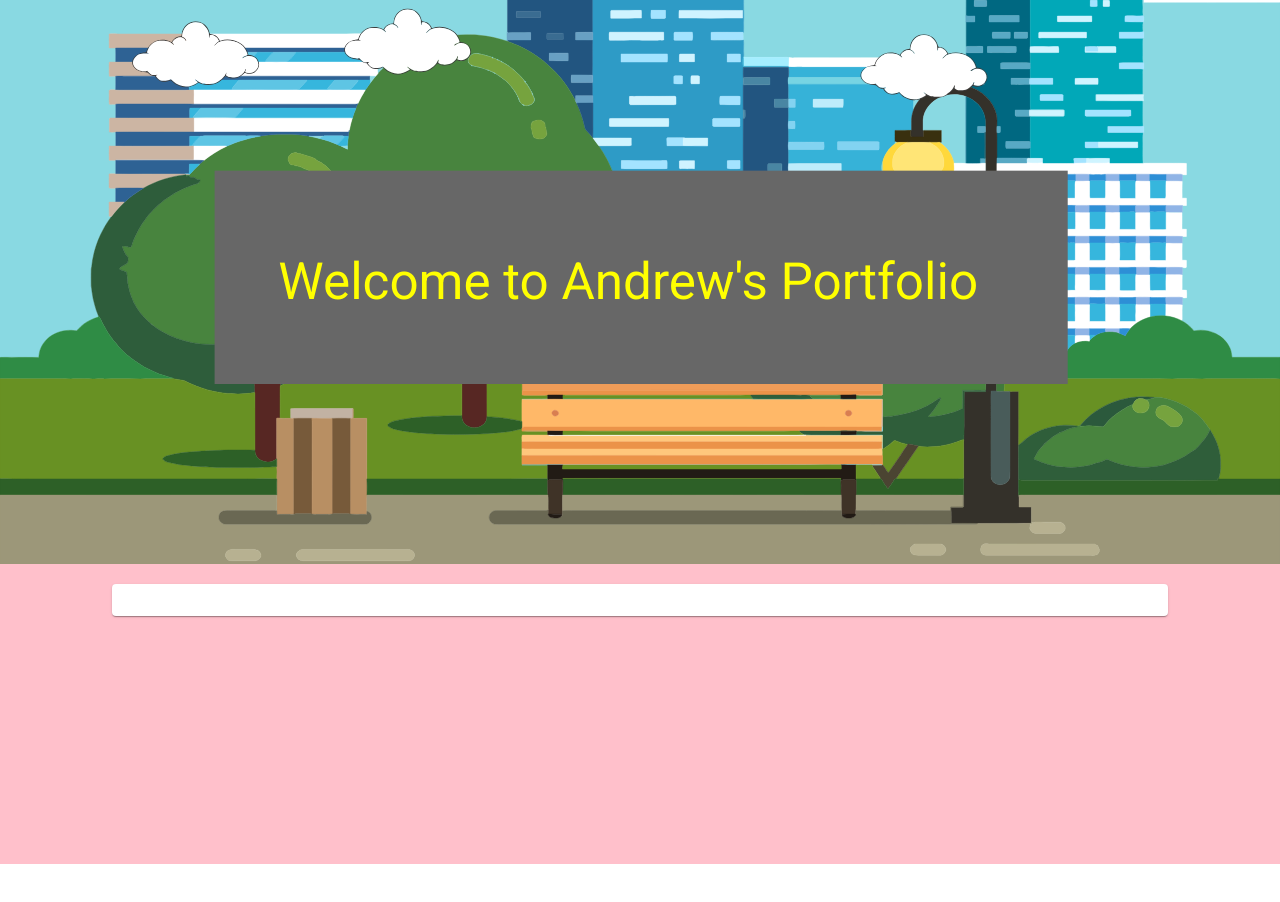
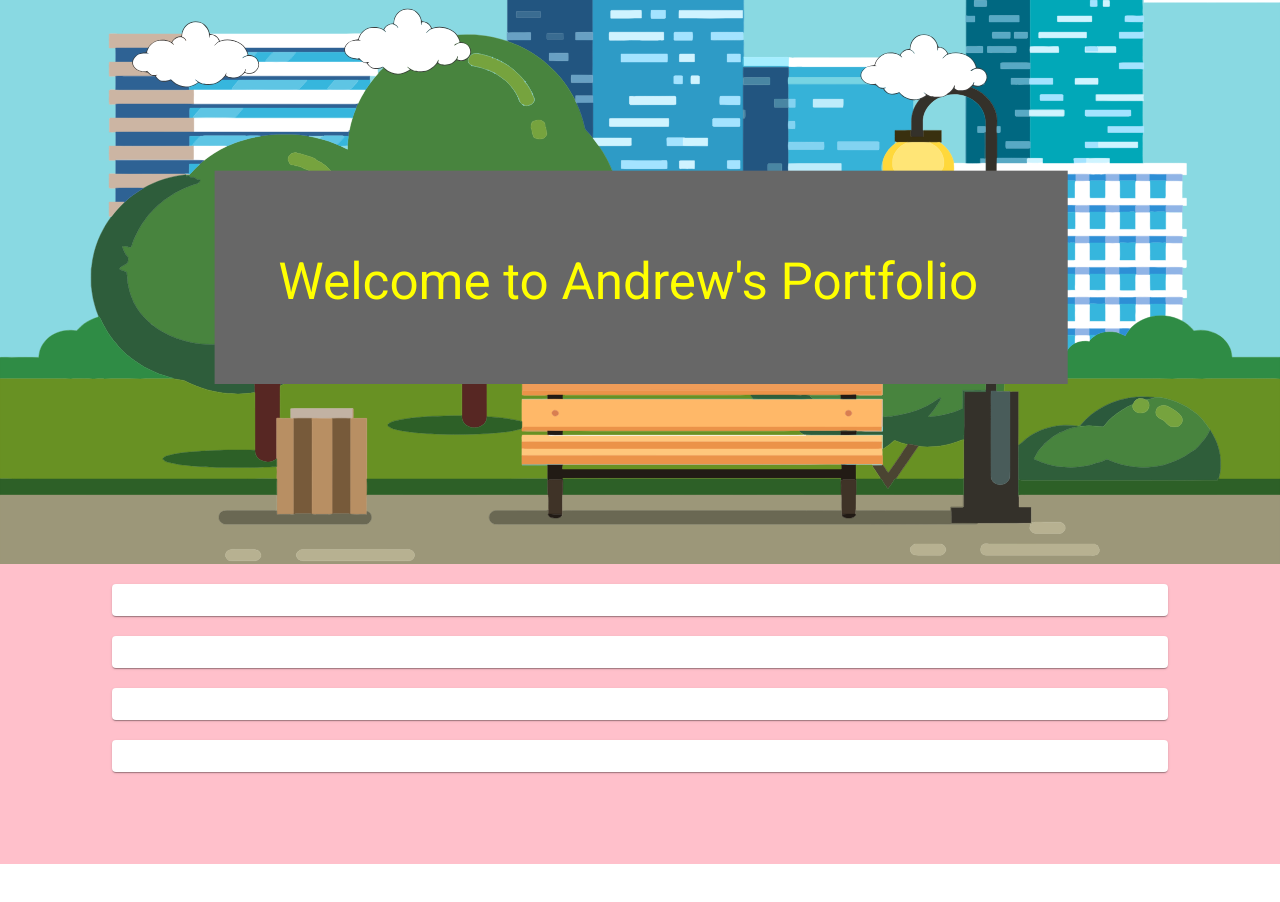
Before and after one commit to Milldrew/workspace-with-case-study, an Angular app: page / in a window 1280 px wide. Shown: the top 902 px of the page. Built offline with nearby package versions, Linux system fonts and the light colour scheme.

Commit message:
📅  | Fri Nov 25 19:25:33 EST 2022

```diff
--- a/src/app/main/main-card/main-card.component.html
+++ b/src/app/main/main-card/main-card.component.html
@@ -1 +1,4 @@
 <mat-card class="milldrew-main-mat-card"> </mat-card>
+<mat-card class="milldrew-main-mat-card"> </mat-card>
+<mat-card class="milldrew-main-mat-card"> </mat-card>
+<mat-card class="milldrew-main-mat-card"> </mat-card>
```
